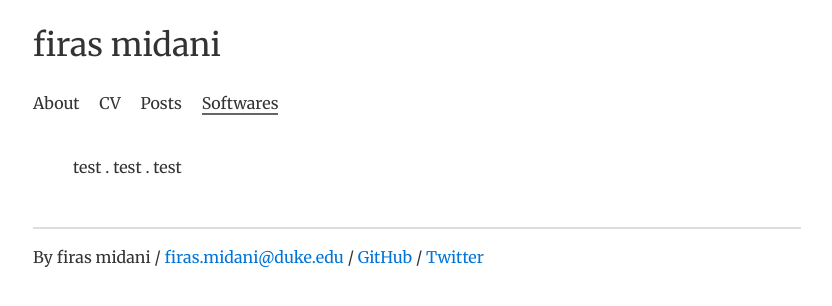
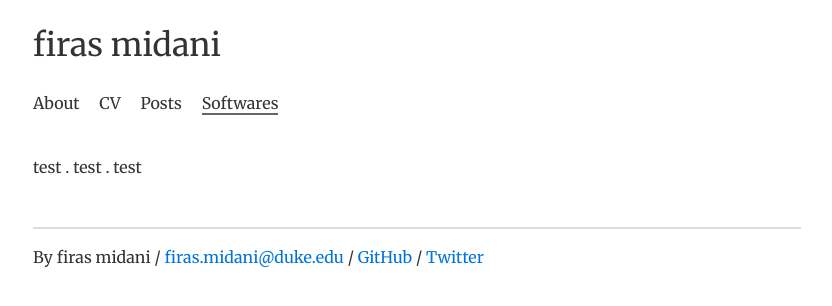
Before and after one commit to firasmidani/firasmidani.github.io, a Jekyll site: the page built from softwares.html, in a window 1280 px wide. Shown: the top 306 px of the page, without its empty margins (223-1055 px from the left). Built offline with Jekyll 4.4.1, drawn with Linux system fonts in a browser that asks for light colours; comment, search, counter and statistics services are not loaded.

Commit message:
test for loop

```diff
--- a/_sass/_layout.scss
+++ b/_sass/_layout.scss
@@ -28,6 +28,22 @@ main {
     }
 }
 .posts {
+    list-style: none;
+    padding: 0;
+    > li {
+        line-height: 1.75;
+        span {
+            color: $meta-color;
+            margin-right: 1.5rem;
+            font-size: $small-font-size;
+        }
+        a {
+            color: $text-color;
+            text-decoration: none;
+        }
+    }
+}
+.softwares {
     list-style: none;
     padding: 0;
     > li {
--- a/softwares.html
+++ b/softwares.html
@@ -6,7 +6,7 @@ title: softwares
 <br>
 <div id="home">
 
-  <ul class="software">
+  <ul class="softwares">
     	test . test . test
     {% for software in site.softwares %}
       test . test . test . test
```
